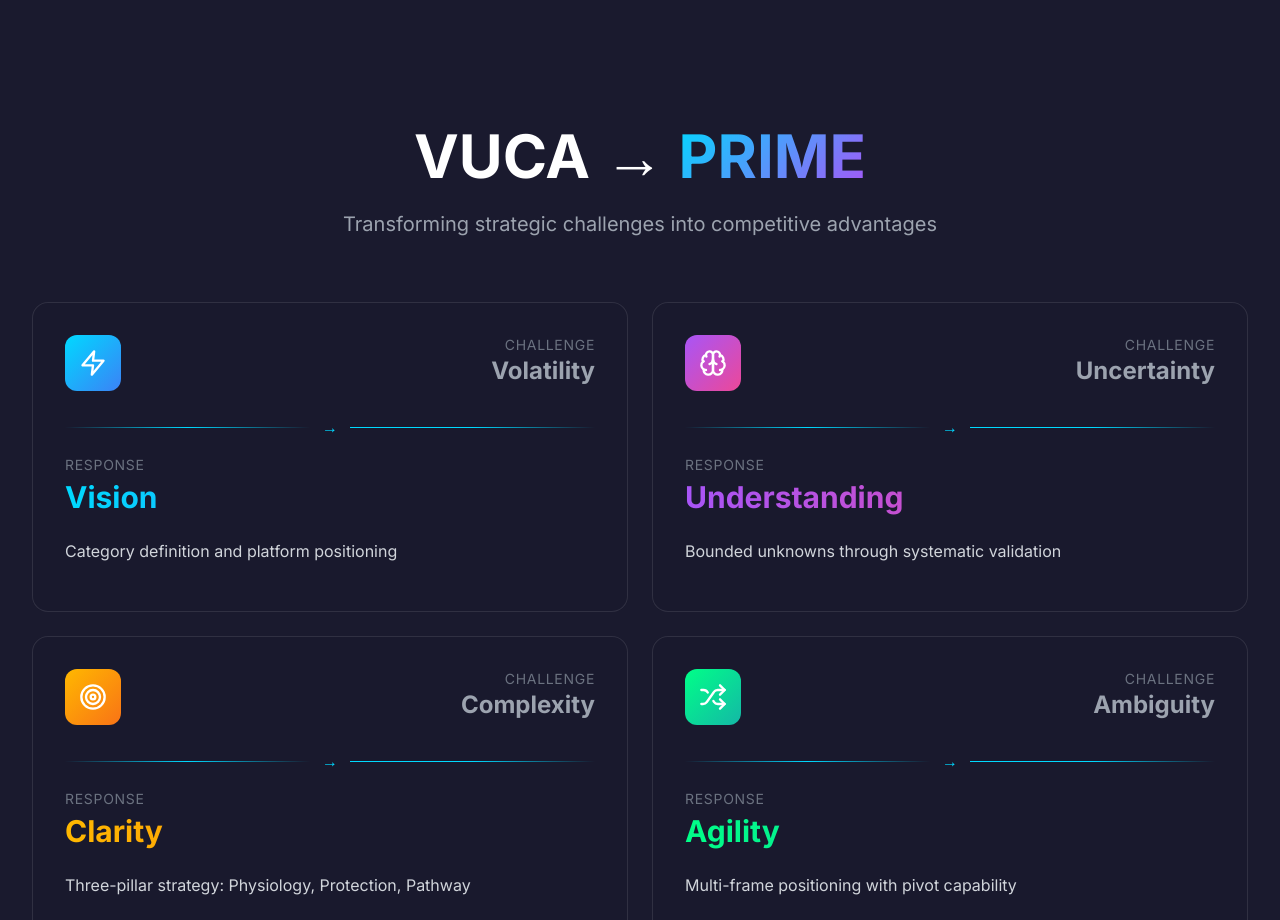
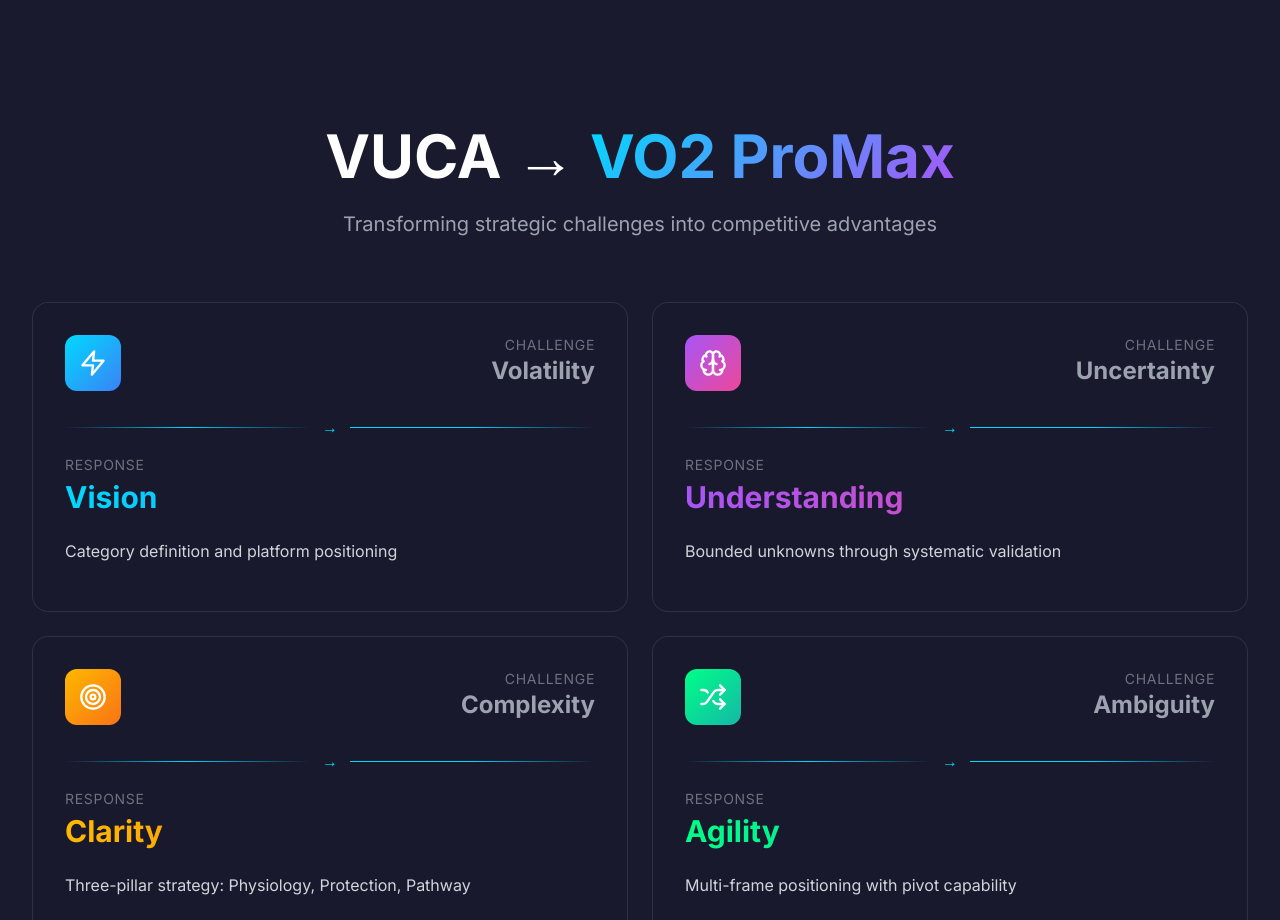
Before and after one commit to Mx7Zero/vuca, a Next.js app: page / in a window 1280 px wide. Shown: the part 2280-3200 px from the top of the page. Built offline with nearby package versions, Linux system fonts and the light colour scheme.

Commit message:
Update VUCA transformation from PRIME to VO2 ProMax

```diff
--- a/components/VUCAFramework.tsx
+++ b/components/VUCAFramework.tsx
@@ -55,7 +55,7 @@ const VUCAFramework = () => {
         >
           <h2 className="text-5xl md:text-6xl font-bold mb-6">
             <span className="text-white">VUCA → </span>
-            <span className="gradient-text">PRIME</span>
+            <span className="gradient-text">VO2 ProMax</span>
           </h2>
           <p className="text-xl text-gray-400 max-w-3xl mx-auto">
             Transforming strategic challenges into competitive advantages
```
